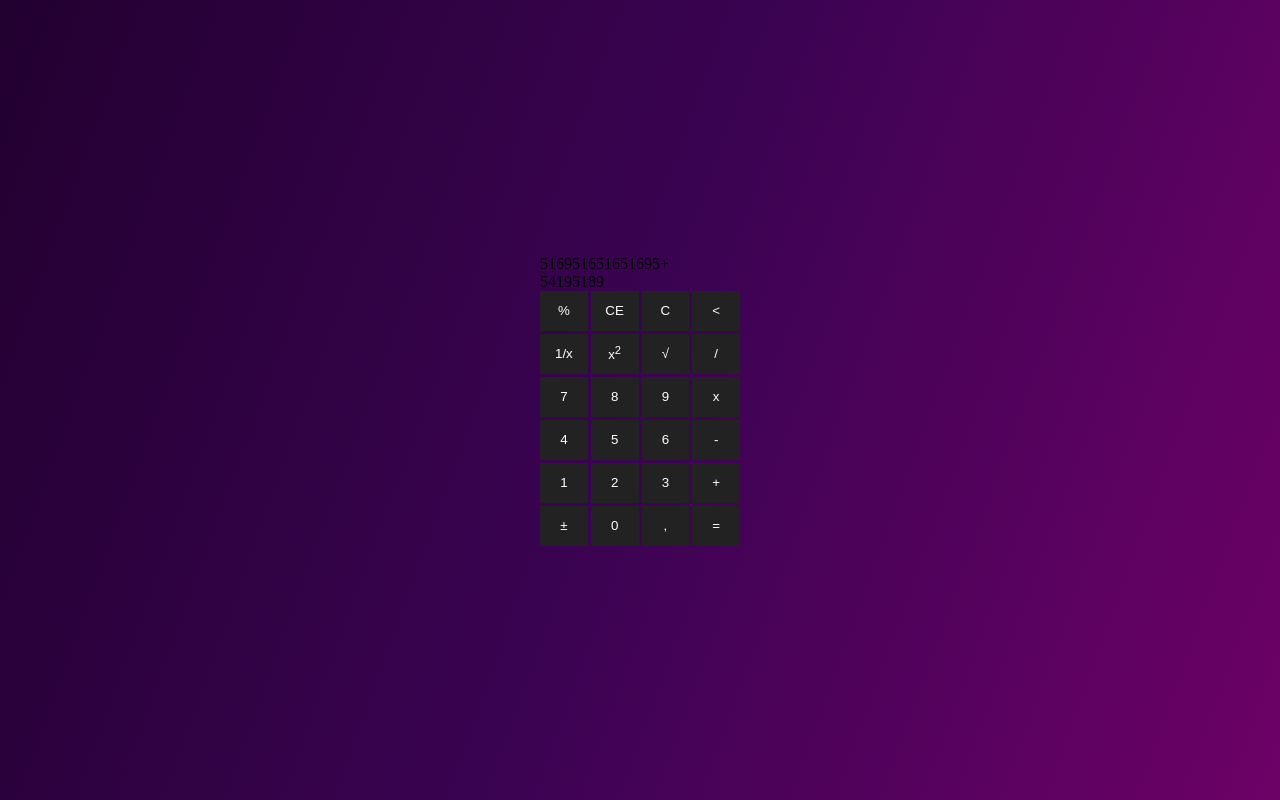
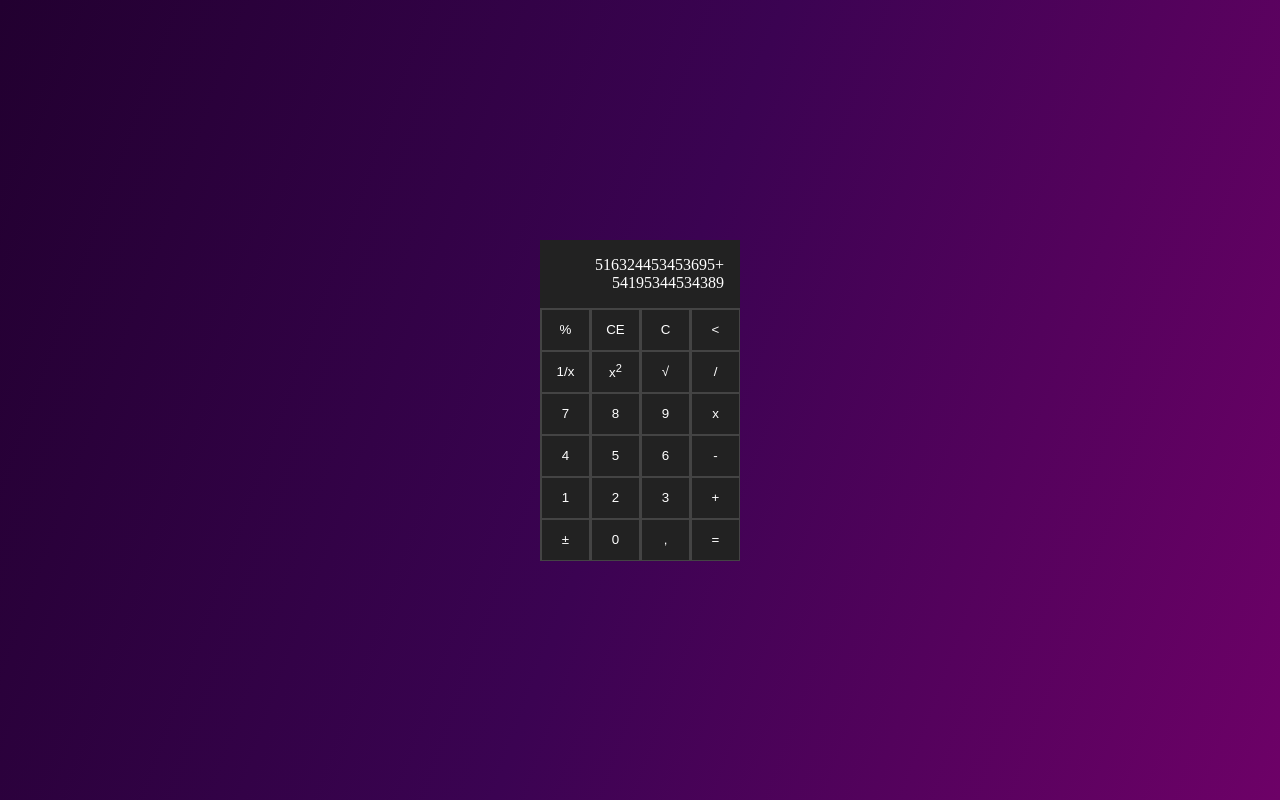
Before and after one commit to Patrisfs/Projetos-em-Javascript, a plain HTML site: page Projetos Iniciantes/calculadora/index.html in a window 1280 px wide. Drawn offline with Linux system fonts and the light colour scheme.

Commit message:
css e html prontos

```diff
--- a/Projetos Iniciantes/calculadora/index.html
+++ b/Projetos Iniciantes/calculadora/index.html
@@ -10,9 +10,9 @@
 <body>
 <div id="calc">
     <div id="operations">
-        <div id="previous-operation">516951651651695+</div>
-        <div id="current-operation">54195189</div>
-      </div>
+        <div id="previous-operation">516324453453695+</div>
+        <div id="current-operation">54195344534389</div>
+    </div>
     <div id="buttons-container">
         <button class="operador">%</button>
         <button >CE</button>
--- a/Projetos Iniciantes/calculadora/style.css
+++ b/Projetos Iniciantes/calculadora/style.css
@@ -18,20 +18,27 @@ display: flex;
 align-items: center;
 justify-content: center;
 }
-h1{
-    color: white;
-}
-#calculadora{
+#calc{
     background-color: var(--corfundocal);
 }
-.input{
+#operations{
+    text-align: right;
     background-color: var(--cor1);
     color: white;
-    width:208px;
-    height: 30px;
-    border: none;
+    padding: 1em;
+    max-width:200px;
     margin-bottom: 1px;
-    text-align: right;
+}
+#previous-operation{
+    overflow-wrap: break-word;
+}
+#current-operation{
+    overflow-wrap: break-word;
+}
+#buttons-container{
+    width: 200px;
+    display: grid;
+    grid-template-columns: 1fr 1fr 1fr 1fr;
 }
 button{
     background-color: var(--cor1);
@@ -39,12 +46,7 @@ button{
     border: none;
     height: 40px;
     cursor: pointer;
-}
-#buttons-container{
-    width: 200px;
-    display: grid;
-    grid-template-columns: 1fr 1fr 1fr 1fr;
-    gap: 3px;
+    margin: 1px 1px 1px 2px;
 }
 #buttons-container button:hover{
     background-color: var(--corfundocal);
```
